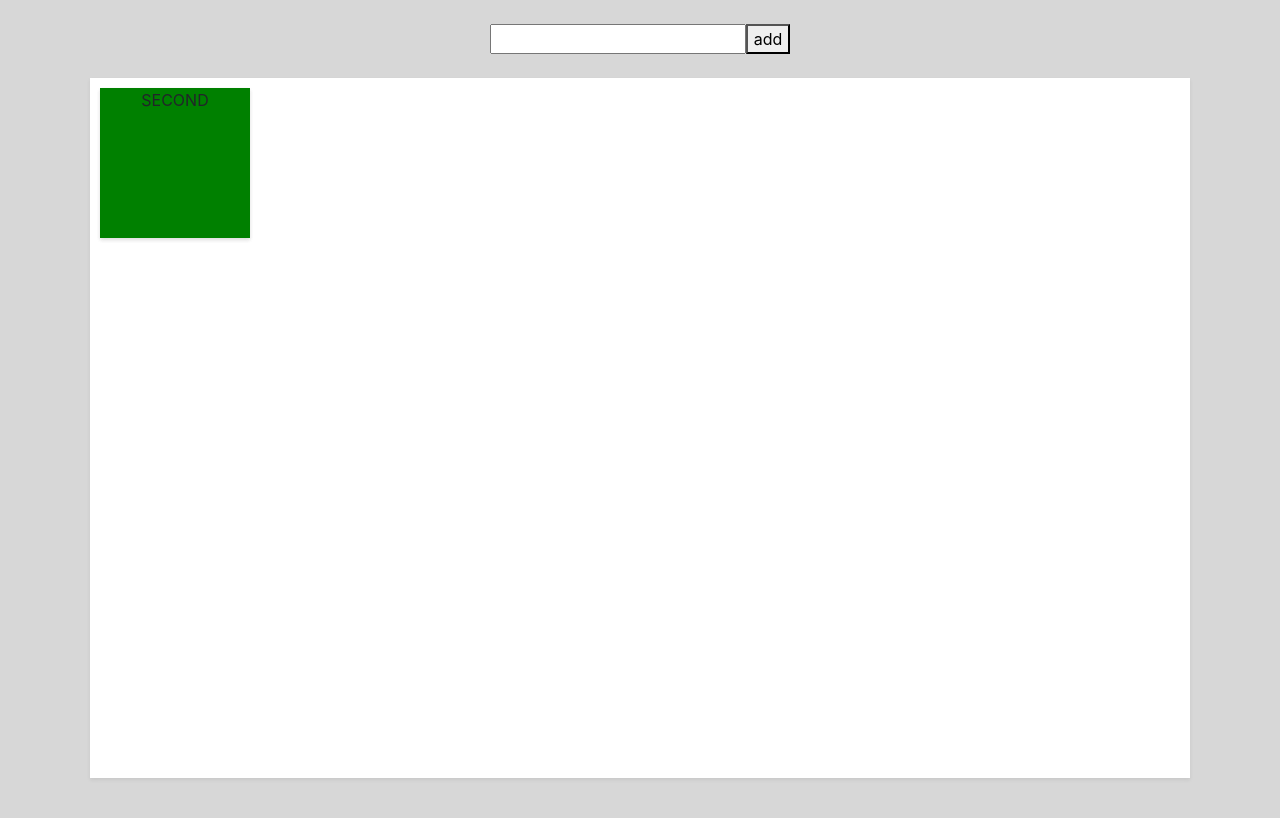
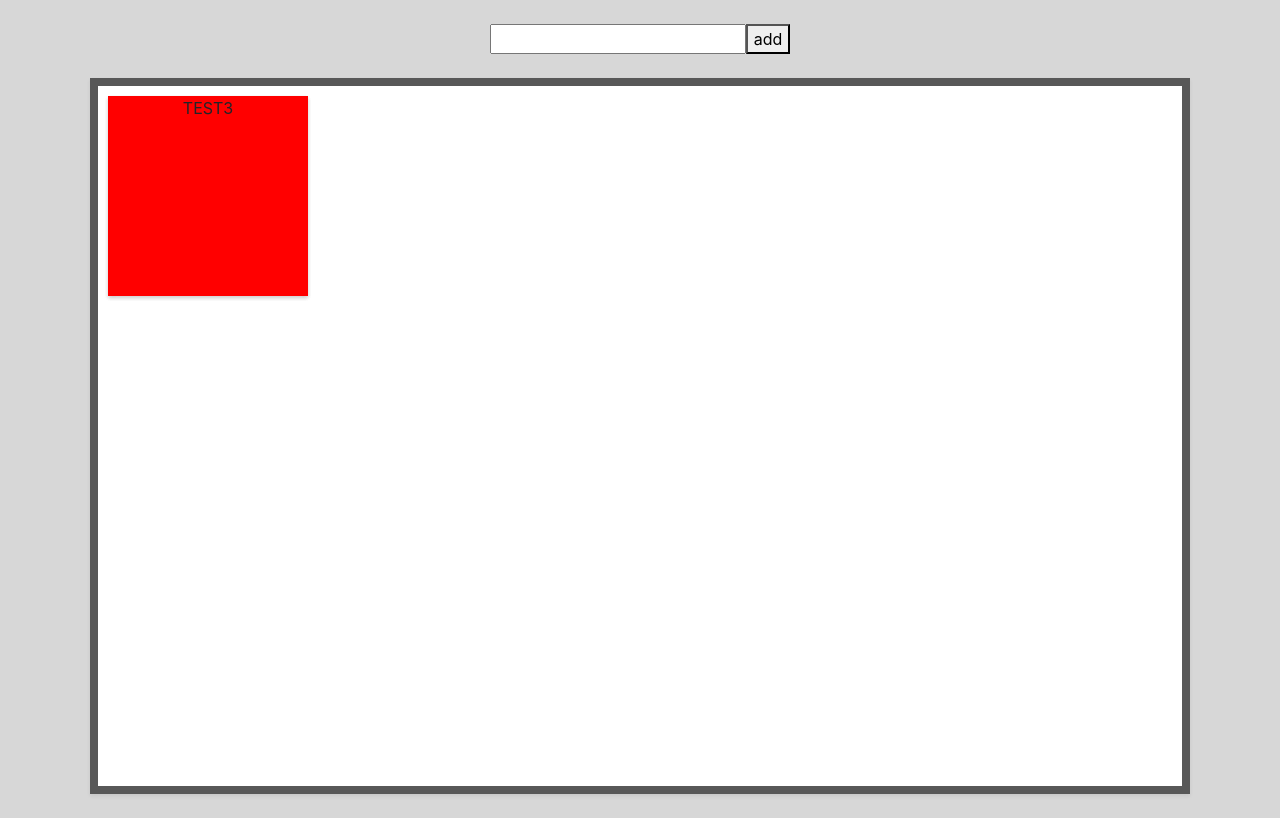
Before and after one commit to constantine-design/sticky-notes, a React (Create React App) app: page / in a window 1280 px wide. Built offline with nearby package versions, Linux system fonts and the light colour scheme; data requests are answered from the project's data file.

Commit message:
Newest working drag!

```diff
--- a/db.json
+++ b/db.json
@@ -2,13 +2,18 @@
   "todos": [
     {
       "title": "TEST",
-      "isDone": true,
+      "isDone": false,
       "id": 4
     },
     {
-      "title": "SECOND",
+      "title": "TEST2",
       "isDone": true,
       "id": 5
+    },
+    {
+      "title": "TEST3",
+      "isDone": false,
+      "id": 6
     }
   ]
 }
--- a/src/App.css
+++ b/src/App.css
@@ -42,5 +42,5 @@ body {
 }
 
 .dragging {
-  cursor: moove;
+  cursor: move!important;
 }
--- a/src/App.js
+++ b/src/App.js
@@ -12,13 +12,13 @@ function App() {
     .then(({data}) => setTodos(data))
   }, []);
 
-  function onTodoClick(todo) {
+  /*function onTodoClick(todo) {
     api.put(`/${todo.id}`, {...todo, isDone: !todo.isDone})
     .then(
       ({data}) =>
         setTodos(todos.map(item => item.id === todo.id ? data : item))
     )
-  }
+  }*/
 
   function saveTodo() {
     api.post("", {
@@ -36,7 +36,7 @@ function App() {
       </div>
       <TodoList
         items={todos}
-        onItemClick={onTodoClick}
+        //onItemClick={onTodoClick}
       />
     </div>
   );
--- a/src/TodoItem.jsx
+++ b/src/TodoItem.jsx
@@ -1,29 +1,50 @@
-import { useState } from 'react';
+import { useState, useEffect } from 'react';
 
-const TodoItem = ({item, onClick, mouse}) => {
+const TodoItem = (props) => {
+
   const [itemPos, setItemPos] = useState({x:10,y:10});
   const [isDragging, setIsDragging] = useState(false);
-  let x, y;
-  if (isDragging) {
-    y=mouse.y-10;
-    x=mouse.x-10;
-  } else {
-    y=itemPos.y;
-    x=itemPos.x;
+  const bounds = document.getElementById(props.parentCssId).getBoundingClientRect();
+
+  useEffect(() => {
+    document.addEventListener('mousemove', onMouseMove);
+    document.addEventListener('mouseup', onMouseUp);
+    return () => {
+      document.removeEventListener('mousemove', onMouseMove);
+      document.removeEventListener('mouseup', onMouseUp);
+    }
+  });
+
+  const onMouseDown = (e)=>{
+    if (e.button !== 0) return;
+    e.preventDefault()
+    setIsDragging(true);
   }
-  console.log(mouse);
+
+  const onMouseUp = (e)=>{
+    e.preventDefault();
+    setIsDragging(false);
+  }
+
+  const onMouseMove = (e)=>{
+    if (!isDragging) return;
+    let x = e.clientX - bounds.left - 10;
+    let y = e.clientY - bounds.top - 10;
+    if (x<0) x = 0;
+    if (y<0) y = 0;
+    if (x>bounds.width) x = bounds.width - 200;
+    if (y>bounds.height) y = bounds.height - 200;
+    setItemPos({ x: x, y: y, });
+  }
+
   return (
       <li
         className={"position-absolute shadow-sm"+(isDragging?" dragging":"") }
-        style={{ top: y, left: x, ...getStyles(item) }}
-        onClick={onClick.bind(null, item)}
-        onMouseDown={()=>{ setIsDragging(true); }}
-        onMouseUp={()=>{
-          setIsDragging(false);
-          setItemPos({x:mouse.x,y:mouse.y})
-        }}
+        style={{ top: itemPos.y, left: itemPos.x, ...getStyles(props.item) }}
+        //onClick={props.onClick.bind(null, props.item)}
+        onMouseDown={onMouseDown}
       >
-          {item.title}
+          {props.item.title}
       </li>
   );
 }
@@ -33,7 +54,8 @@ export default TodoItem;
 const getStyles = (item) => {
     return({
         backgroundColor: item.isDone ? "green" : "red",
-        width: "150px",
-        height: "150px",
+        width: "200px",
+        height: "200px",
+        cursor: "pointer"
     });
 }
--- a/src/TodoList.jsx
+++ b/src/TodoList.jsx
@@ -2,28 +2,26 @@ import TodoItem from "./TodoItem";
 import { useState, useEffect } from 'react';
 
 const TodoList = (props) => {
-    const [mouseX, setMouseX] = useState(0);
-    const [mouseY, setMouseY] = useState(0);
-    const onMouseMove = (e)=>{
-      let bounds = document.getElementById("todos-board").getBoundingClientRect();
-      setMouseX( e.clientX - bounds.left );
-      setMouseY( e.clientY - bounds.top);
-    }
     return(
+      <div
+        className="shadow-sm mx-auto p-2"
+        style={{width:"1100px", backgroundColor:"#585858"}}
+      >
         <ul
           id="todos-board"
-          className="position-relative list-unstyled bg-white shadow-sm mx-auto"
-          style={{height: "700px", width: "1100px"}}
-          onMouseMove={onMouseMove}
+          className="position-relative list-unstyled bg-white mb-0"
+          style={{height:"700px"}}
         >
             {props.items.map(item =>
                <TodoItem
+                key={item.id}
                 item={item}
-                mouse={{x:mouseX, y:mouseY}}
-                onClick={props.onItemClick}
+                //onClick={props.onItemClick}
+                parentCssId="todos-board"
                />
             )}
         </ul>
+      </div>
     )
 }
 
```
